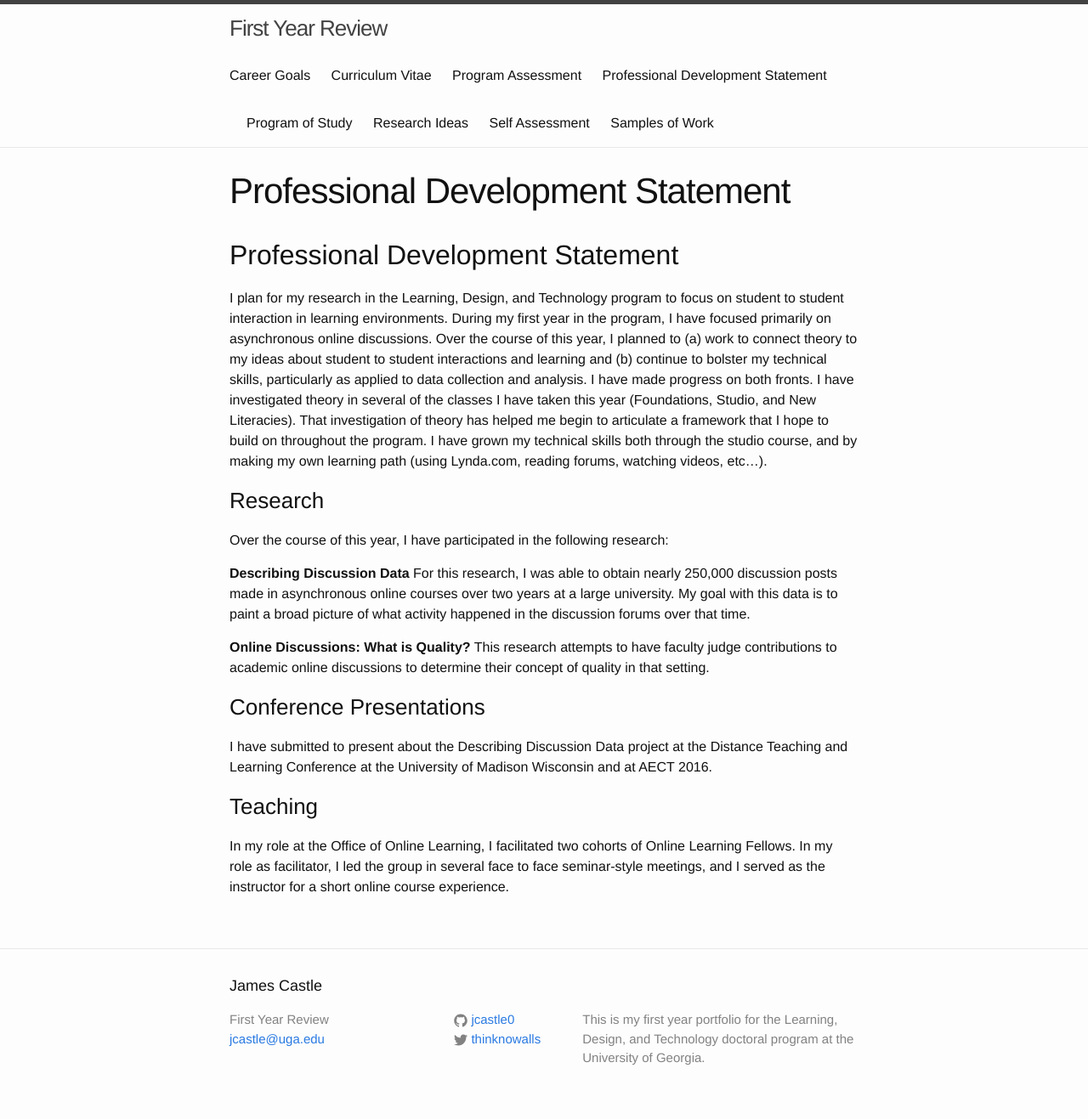
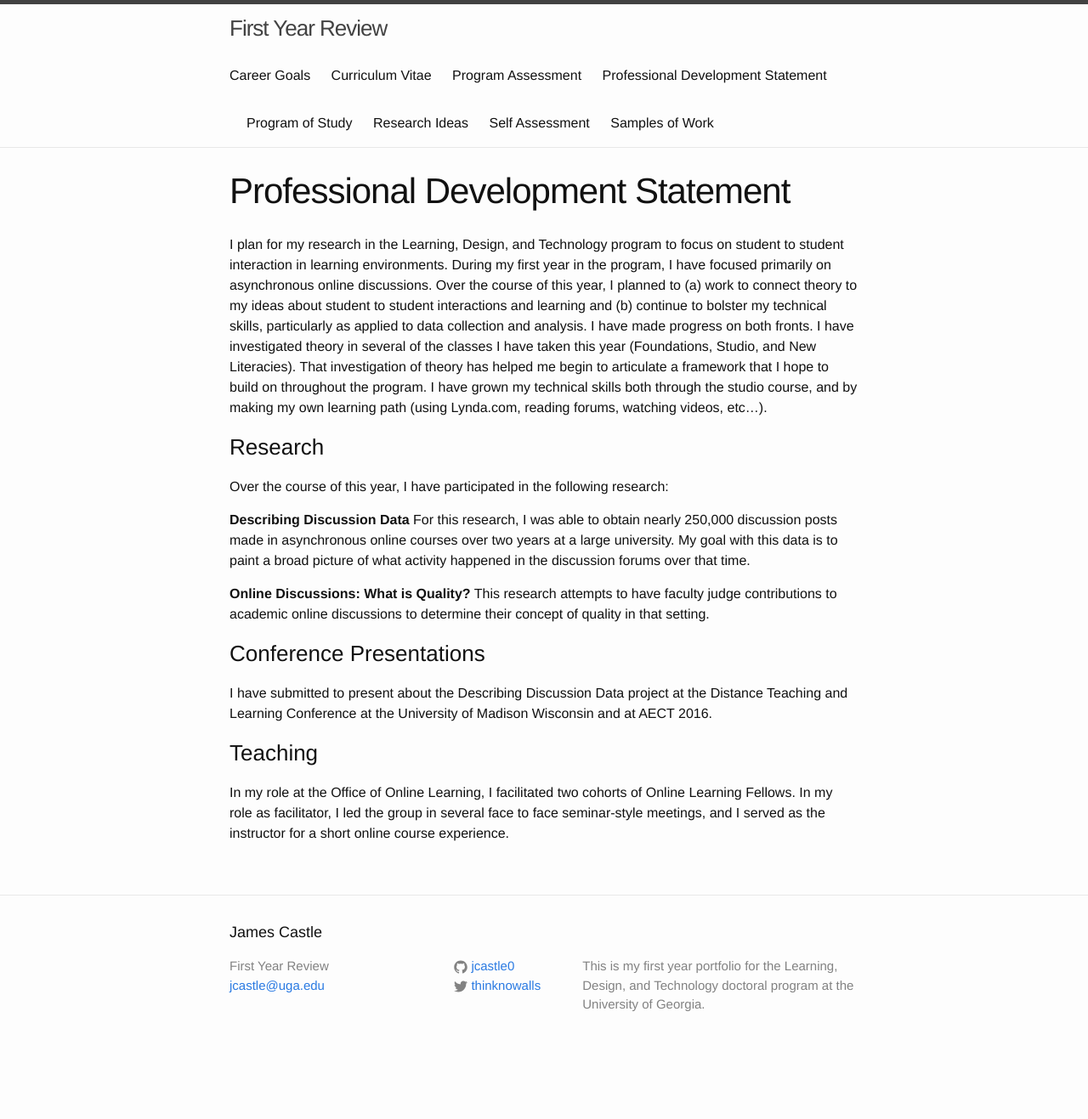
Before and after one commit to jcastle0/ldtportfolio, a Jekyll site: the page built from pd.md, in a window 1280 px wide. Shown: the whole page at 85% size. Built offline with Jekyll 4.4.1, drawn with Linux system fonts in a browser that asks for light colours; after the commit the page ends 1254 px from its top, so only the background shows below that.

Commit message:
Update pd.md

```diff
--- a/pd.md
+++ b/pd.md
@@ -3,8 +3,6 @@ layout: page
 title: Professional Development Statement
 permalink: /pd/
 ---
-
-## Professional Development Statement
 
 I plan for my research in the Learning, Design, and Technology program to focus on student to student interaction in learning environments. During my first year in the program, I have focused primarily on asynchronous online discussions. Over the course of this year, I planned to (a) work to connect theory to my ideas about student to student interactions and learning and (b) continue to bolster my technical skills, particularly as applied to data collection and analysis. I have made progress on both fronts. I have investigated theory in several of the classes I have taken this year (Foundations, Studio, and New Literacies). That investigation of theory has helped me begin to articulate a framework that I hope to build on throughout the program. I have grown my technical skills both through the studio course, and by making my own learning path (using Lynda.com, reading forums, watching videos, etc…).
 
```
